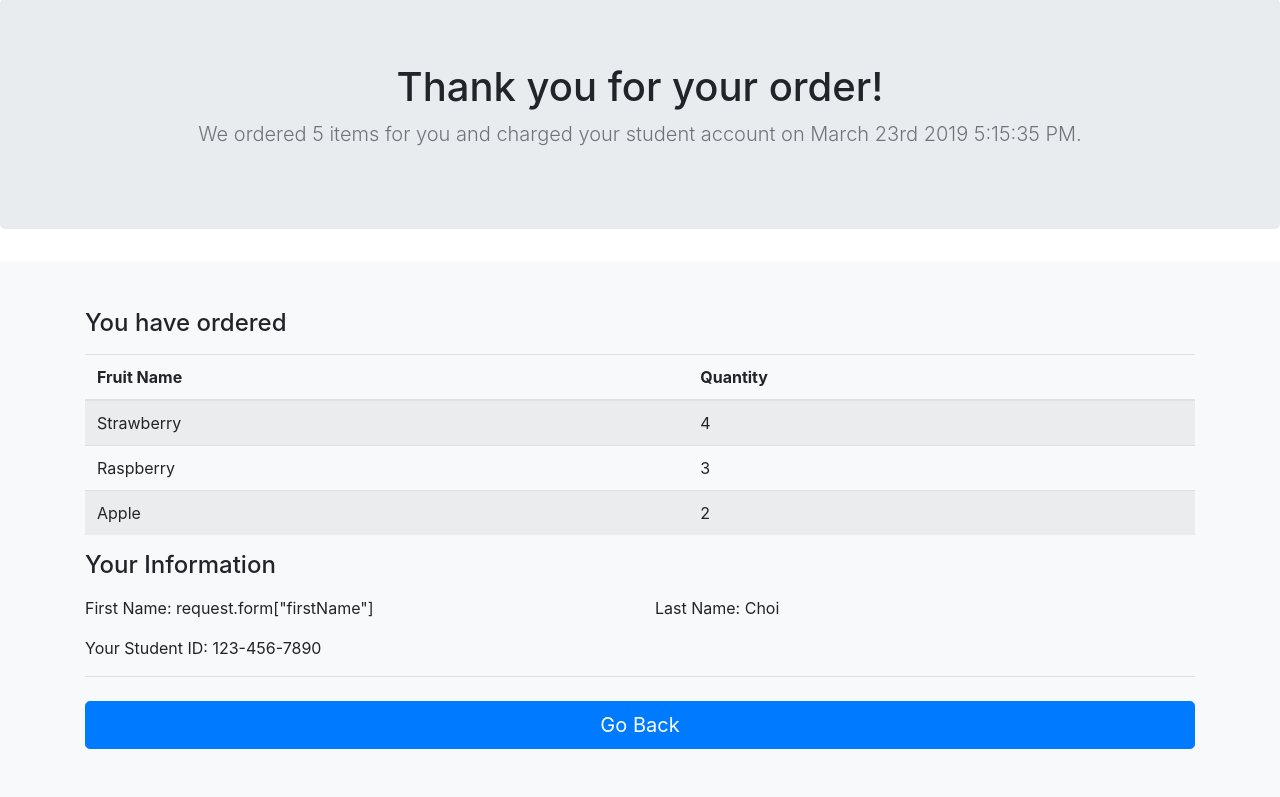
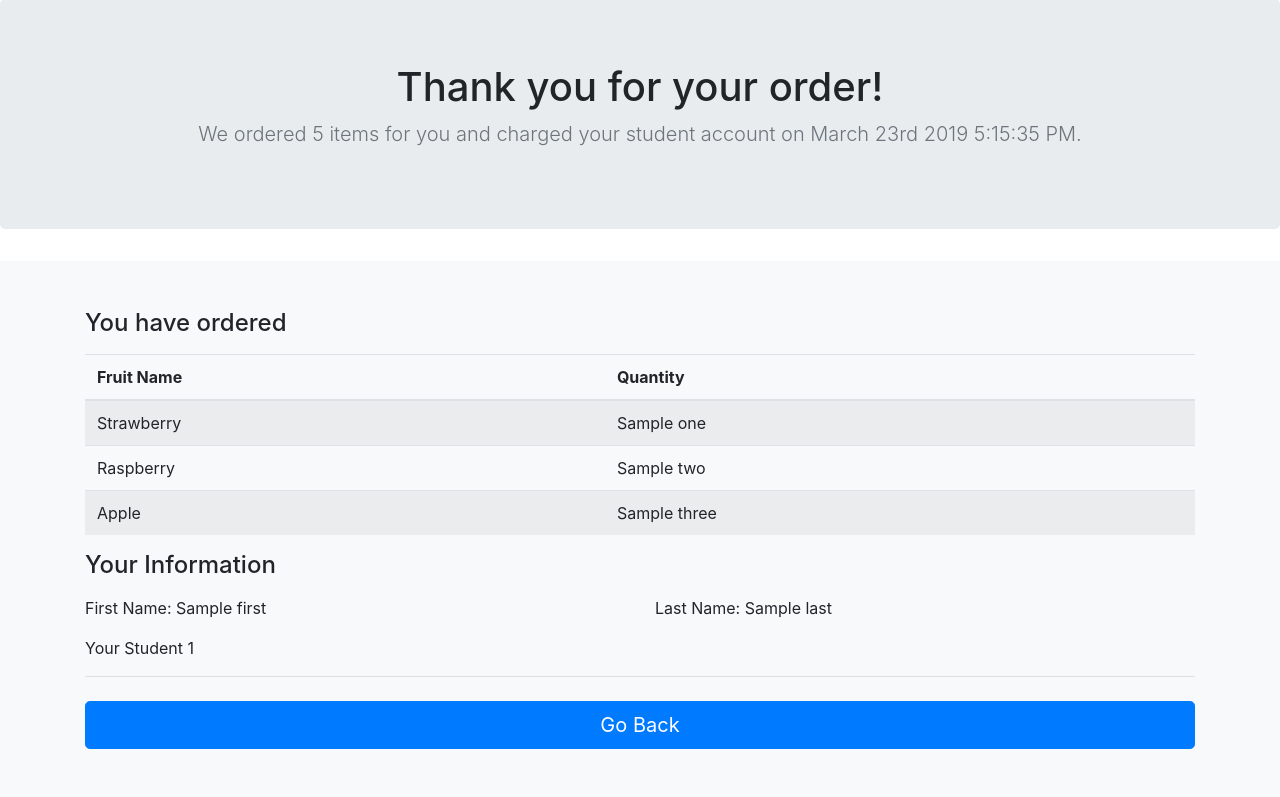
Before and after one commit to DrJones117/PythonCD, a Flask app: template flask/fundamentals/dojo_fruit_store-master/templates/checkout.html in a window 1280 px wide. Shown: the part 57-854 px from the top of the page. Run offline with Flask 3, Linux system fonts and the light colour scheme; the template is opened without the code that fills it: most values are stand-ins (such as "Sample title", 1, 10 or a date in 2020); some libraries are stand-ins or nearby versions.

Commit message:
Dojo fruit store finished

```diff
--- a/flask/fundamentals/dojo_fruit_store-master/server.py
+++ b/flask/fundamentals/dojo_fruit_store-master/server.py
@@ -8,7 +8,9 @@ def index():
 @app.route('/checkout', methods=['POST'])
 def checkout():
     print(request.form)
-    return render_template("checkout.html",)
+    print(int(request.form["strawberry"]) + int(request.form["raspberry"]) + int(request.form["apple"]))
+    return render_template("checkout.html", first=request.form["first_name"], last=request.form["last_name"],
+    id=request.form["student_id"], one=request.form["strawberry"], two=request.form["raspberry"], three=request.form["apple"])
 
 @app.route('/fruits')
 def fruits():
--- a/flask/fundamentals/dojo_fruit_store-master/templates/checkout.html
+++ b/flask/fundamentals/dojo_fruit_store-master/templates/checkout.html
@@ -41,15 +41,15 @@
                     <tbody>
                     <tr>
                         <td>Strawberry</td>
-                        <td>4</td>
+                        <td> {{ one }} </td>
                     </tr>
                     <tr>
                         <td>Raspberry</td>
-                        <td>3</td>
+                        <td> {{ two }} </td>
                     </tr>
                     <tr>
                         <td>Apple</td>
-                        <td>2</td>
+                        <td> {{ three }} </td>
                     </tr>
                     </tbody>
                 </table>
@@ -57,15 +57,15 @@
                 <h4 class="mb-3">Your Information</h4>
                 <div class="row">
                     <div class="col-md-6 mb-3">
-                        First Name: request.form["firstName"]
+                        First Name: {{ first }}
                     </div>
                     <div class="col-md-6 mb-3">
-                        Last Name: Choi
+                        Last Name: {{ last }}
                     </div>
                 </div>
 
                 <div class="mb-3">
-                    Your Student ID: 123-456-7890
+                    Your Student {{ id }}
                 </div>
 
                 <hr class="mb-4">
```
